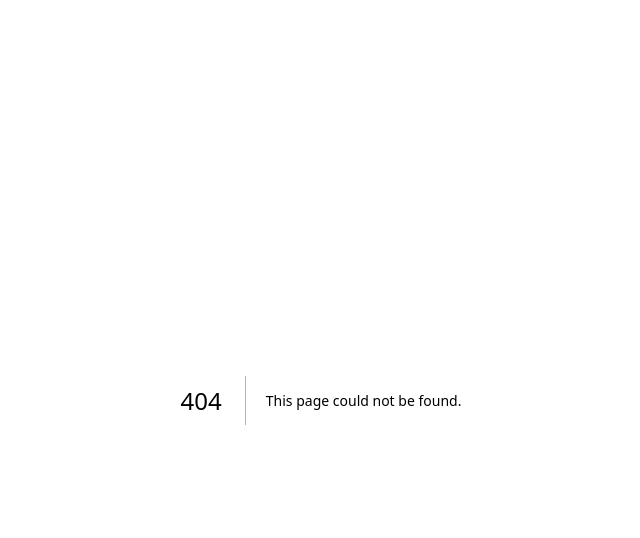
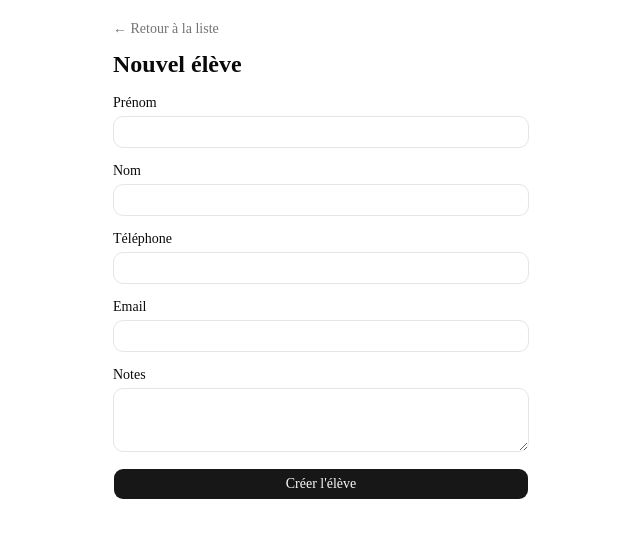
Before and after one commit to VicdSpt/CRM_BB, a Next.js app: page /eleves/nouveau in a window 1280 px wide. Before the commit this address had no page. Shown: the top 538 px of the page, without its empty margins (319-959 px from the left). Built offline with nearby package versions, Linux system fonts and the light colour scheme; no server answers; sample sign-in values are in the browser's storage.

Commit message:
feat: formulaire élève réutilisable et page de création

```diff
--- /dev/null
+++ b/app/eleves/eleve-form.tsx
@@ -0,0 +1,89 @@
+"use client";
+
+import { useActionState } from "react";
+import type { EleveFormState } from "@/lib/eleves/actions";
+import { Button } from "@/components/ui/button";
+import { Input } from "@/components/ui/input";
+import { Label } from "@/components/ui/label";
+import { Textarea } from "@/components/ui/textarea";
+
+type EleveInitial = {
+  prenom?: string;
+  nom?: string;
+  telephone?: string | null;
+  email?: string | null;
+  notes?: string | null;
+};
+
+type Props = {
+  action: (prev: EleveFormState, formData: FormData) => Promise<EleveFormState>;
+  initial?: EleveInitial;
+  submitLabel: string;
+};
+
+export function EleveForm({ action, initial, submitLabel }: Props) {
+  const [state, formAction, pending] = useActionState(action, {});
+
+  return (
+    <form action={formAction} className="flex flex-col gap-4">
+      <Field
+        label="Prénom"
+        name="prenom"
+        defaultValue={initial?.prenom}
+        error={state.errors?.prenom}
+        required
+      />
+      <Field
+        label="Nom"
+        name="nom"
+        defaultValue={initial?.nom}
+        error={state.errors?.nom}
+        required
+      />
+      <Field
+        label="Téléphone"
+        name="telephone"
+        defaultValue={initial?.telephone ?? ""}
+        error={state.errors?.telephone}
+      />
+      <Field
+        label="Email"
+        name="email"
+        type="email"
+        defaultValue={initial?.email ?? ""}
+        error={state.errors?.email}
+      />
+      <div className="flex flex-col gap-1.5">
+        <Label htmlFor="notes">Notes</Label>
+        <Textarea id="notes" name="notes" defaultValue={initial?.notes ?? ""} rows={4} />
+      </div>
+      <Button type="submit" disabled={pending}>
+        {pending ? "Enregistrement…" : submitLabel}
+      </Button>
+    </form>
+  );
+}
+
+function Field({
+  label,
+  name,
+  defaultValue,
+  error,
+  type = "text",
+  required = false,
+}: {
+  label: string;
+  name: string;
+  defaultValue?: string;
+  error?: string;
+  type?: string;
+  required?: boolean;
+}) {
+  return (
+    <div className="flex flex-col gap-1.5">
+      <Label htmlFor={name}>{label}</Label>
+      <Input id={name} name={name} type={type} defaultValue={defaultValue} required={required} />
+      {error ? <p className="text-sm text-red-600">{error}</p> : null}
+    </div>
+  );
+}
--- /dev/null
+++ b/app/eleves/nouveau/page.tsx
@@ -0,0 +1,17 @@
+import Link from "next/link";
+import { requireCoach } from "@/lib/auth/require-coach";
+import { createEleve } from "@/lib/eleves/actions";
+import { EleveForm } from "../eleve-form";
+
+export default async function NouvelElevePage() {
+  await requireCoach();
+  return (
+    <main className="mx-auto w-full max-w-md p-4">
+      <Link href="/eleves" className="text-muted-foreground text-sm">
+        ← Retour à la liste
+      </Link>
+      <h1 className="mt-2 mb-4 text-2xl font-semibold">Nouvel élève</h1>
+      <EleveForm action={createEleve} submitLabel="Créer l'élève" />
+    </main>
+  );
+}
--- /dev/null
+++ b/components/ui/textarea.tsx
@@ -0,0 +1,18 @@
+import * as React from "react";
+
+import { cn } from "@/lib/utils";
+
+function Textarea({ className, ...props }: React.ComponentProps<"textarea">) {
+  return (
+    <textarea
+      data-slot="textarea"
+      className={cn(
+        "border-input placeholder:text-muted-foreground focus-visible:border-ring focus-visible:ring-ring/50 disabled:bg-input/50 aria-invalid:border-destructive aria-invalid:ring-destructive/20 dark:bg-input/30 dark:disabled:bg-input/80 dark:aria-invalid:border-destructive/50 dark:aria-invalid:ring-destructive/40 flex field-sizing-content min-h-16 w-full rounded-lg border bg-transparent px-2.5 py-2 text-base transition-colors outline-none focus-visible:ring-3 disabled:cursor-not-allowed disabled:opacity-50 aria-invalid:ring-3 md:text-sm",
+        className,
+      )}
+      {...props}
+    />
+  );
+}
+
+export { Textarea };
```
